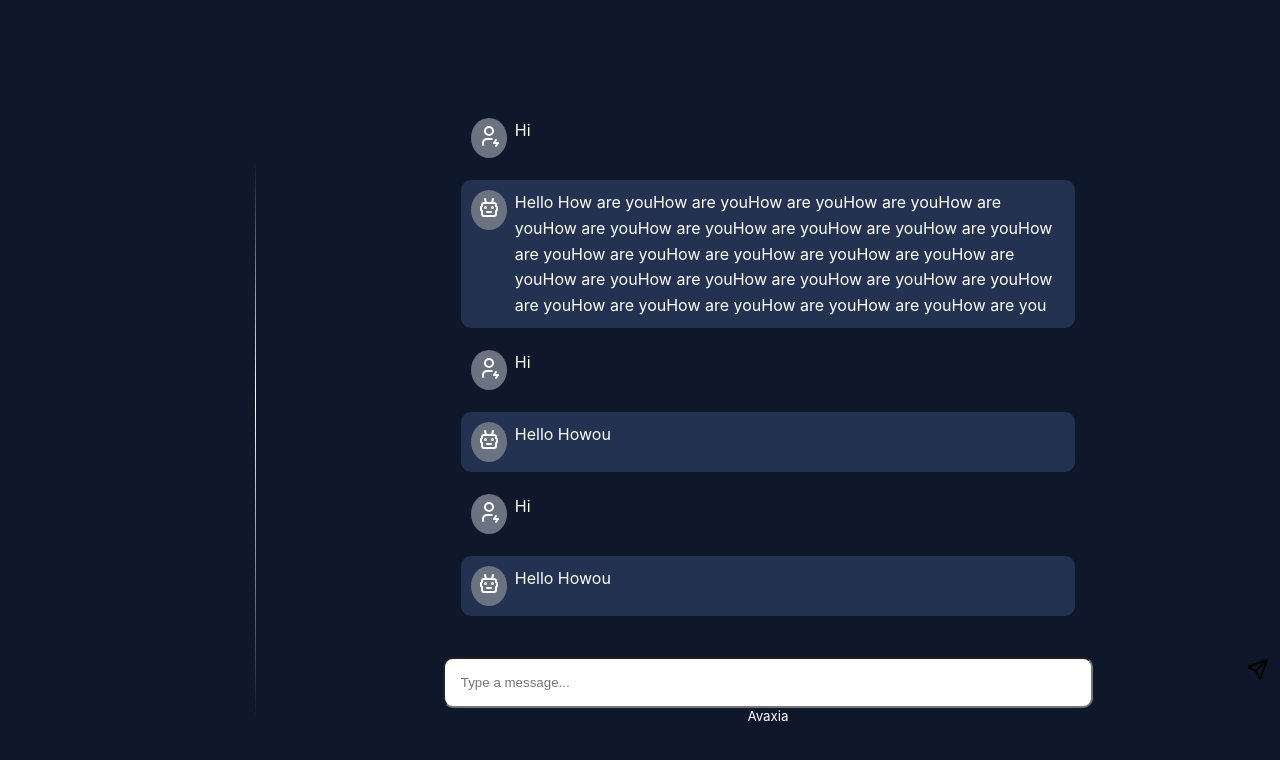
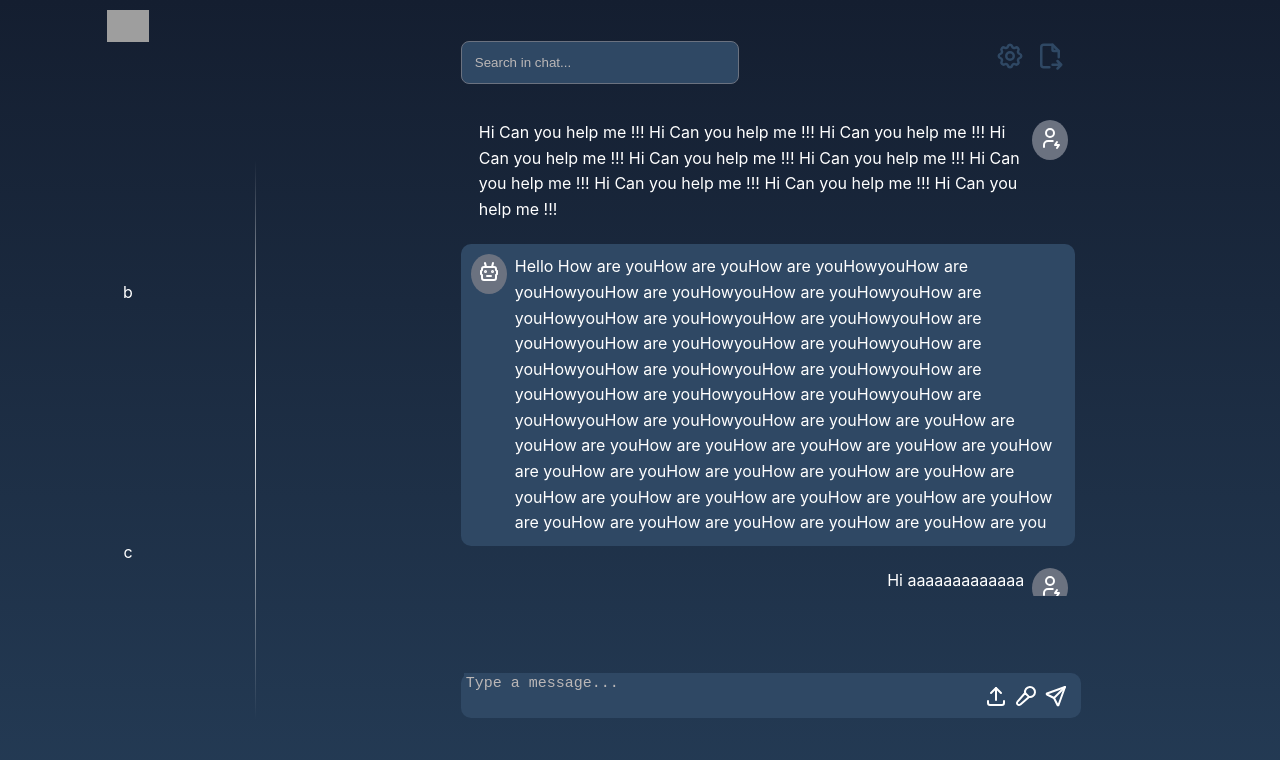
Before and after one commit to Hslimanii/chatbot, a React (Create React App) app: page / in a window 1280 px wide. Shown: the top 760 px of the page. Built offline with nearby package versions, Linux system fonts and the light colour scheme; grey boxes are pictures that could not be loaded.

Commit message:
progress

```diff
--- a/src/Chat/index.js
+++ b/src/Chat/index.js
@@ -1,75 +1,193 @@
-import React from 'react';
+import React, { useState } from "react";
 import "./styles.css";
 
 const Chat = () => {
   const chat = [
-        { role: 'user', message: 'Hi' },
-        { role: 'robot', message: 'Hello How are youHow are youHow are youHow are youHow are youHow are youHow are youHow are youHow are youHow are youHow are youHow are youHow are youHow are youHow are youHow are youHow are youHow are youHow are youHow are youHow are youHow are youHow are youHow are youHow are youHow are youHow are you' },
-        { role: 'user', message: 'Hi' },
-        { role: 'robot', message: 'Hello Howou' },
-        { role: 'user', message: 'Hi' },
-        { role: 'robot', message: 'Hello Howou' },
-        { role: 'user', message: 'Hi' },
-        { role: 'robot', message: 'Hello Howou' },
-        { role: 'robot', message: 'Hello How are youHow are youHow are youHow are youHow are youHow are youHow are youHow are youHow are youHow are youHow are youHow are youHow are youHow are youHow are youHow are youHow are youHow are youHow are youHow are youHow are youHow are youHow are youHow are youHow are youHow are youHow are you' },
-        { role: 'robot', message: 'Hello How are youHow are youHow are youHow are youHow are youHow are youHow are youHow are youHow are youHow are youHow are youHow are youHow are youHow are youHow are youHow are youHow are youHow are youHow are youHow are youHow are youHow are youHow are youHow are youHow are youHow are youHow are you' },
-        { role: 'robot', message: 'Hello How are youHow are youHow are youHow are youHow are youHow are youHow are youHow are youHow are youHow are youHow are youHow are youHow are youHow are youHow are youHow are youHow are youHow are youHow are youHow are youHow are youHow are youHow are youHow are youHow are youHow are youHow are you' },
-        { role: 'robot', message: 'Hello How are youHow are youHow are youHow are youHow are youHow are youHow are youHow are youHow are youHow are youHow are youHow are youHow are youHow are youHow are youHow are youHow are youHow are youHow are youHow are youHow are youHow are youHow are youHow are youHow are youHow are youHow are you' },
-        { role: 'robot', message: 'Hello How are youHow are youHow are youHow are youHow are youHow are youHow are youHow are youHow are youHow are youHow are youHow are youHow are youHow are youHow are youHow are youHow are youHow are youHow are youHow are youHow are youHow are youHow are youHow are youHow are youHow are youHow are you' },
+    { role: "user", message: "Hi Can you help me !!! Hi Can you help me !!! Hi Can you help me !!! Hi Can you help me !!! Hi Can you help me !!! Hi Can you help me !!! Hi Can you help me !!! Hi Can you help me !!! Hi Can you help me !!! Hi Can you help me !!! ", timestamp: "2023-11-14T12:30:00Z"  },
+    {
+      role: "robot",
+      message:
+        "Hello How are youHow are youHow are youHowyouHow are youHowyouHow are youHowyouHow are youHowyouHow are youHowyouHow are youHowyouHow are youHowyouHow are youHowyouHow are youHowyouHow are youHowyouHow are youHowyouHow are youHowyouHow are youHowyouHow are youHowyouHow are youHowyouHow are youHowyouHow are youHowyouHow are youHowyouHow are youHow are youHow are youHow are youHow are youHow are youHow are youHow are youHow are youHow are youHow are youHow are youHow are youHow are youHow are youHow are youHow are youHow are youHow are youHow are youHow are youHow are youHow are youHow are youHow are you",
+        timestamp: "2023-11-14T12:30:00Z"
+    },
+    { role: "user", message: "Hi aaaaaaaaaaaaa",timestamp: "2023-11-14T12:30:00Z"  },
+    { role: "robot", message: "Hello Howou" , timestamp: "2023-11-14T12:30:00Z" },
+    { role: "user", message: "Hi", timestamp: "2023-11-14T12:30:00Z"  },
+    { role: "robot", message: "Hello Howou",timestamp: "2023-11-14T12:30:00Z"  },
+    { role: "user", message: "Hi", timestamp: "2023-11-14T12:30:00Z"  },
+    { role: "robot", message: "Hello Howou", timestamp: "2023-11-14T12:30:00Z"  },
+    { role: "robot", message: "Hello Howou", timestamp: "2023-11-14T12:30:00Z"  },
+    { role: "robot", message: "Hello Howou", timestamp: "2023-11-14T12:30:00Z"  },
+    { role: "robot", message: "Hello Howou", timestamp: "2023-11-14T12:30:00Z"  },
+    { role: "robot", message: "cccs", timestamp: "2023-11-14T12:30:00Z"  },
+  ];
+
+  const [text, setText] = useState('');
+  const [rows, setRows] = useState(1);
+  const minRows = 1;
+  const maxRows = 3;
+
+  const handleChange = (event) => {
+    const textareaRows = event.target.value.split('\n').length;
+    setRows(Math.min(maxRows, Math.max(minRows, textareaRows)));
+    setText(event.target.value);
+  };
 
 
-    ]
+  const formatTimestamp = (timestamp) => {
+    const options = { hour: "numeric", minute: "numeric" };
+    return new Date(timestamp).toLocaleTimeString(undefined, options);
+  };
   return (
-        <div className='chat-container'>
-            <div className='sidebar'></div>
+    <div className="chat-container">
+
+
+      <div className="sidebar">
+        <div className="sidebar-header">
+       <img className="logo_avx" src="https://www.avaxiagroup.com/wp-content/themes/poey-custom-wp/assets/img/avaxia-logo.svg" alt="" />
+        </div>
+        <div className="sidebar-content">b </div>
+        <div className="sidebar-footer">c </div>
+      </div>
       <div className={chat.length > 0 ? "main-content" : ""}>
+        <div className="header">
+          {/* Add a header div with a search input */}
+          <div>
+            <input type="text" className="search-input" placeholder="Search in chat..." />
+          </div>
+          <div className="headerIcons">
+            <span className="icon-container">
+              <svg
+                xmlns="http://www.w3.org/2000/svg"
+                class="icon icon-tabler icon-tabler-settings"
+                width="30"
+                height="30"
+                viewBox="0 0 24 24"
+                stroke-width="2"
+                stroke="currentColor"
+                fill="none"
+                stroke-linecap="round"
+                stroke-linejoin="round"
+              >
+                <path stroke="none" d="M0 0h24v24H0z" fill="none"></path>
+                <path d="M10.325 4.317c.426 -1.756 2.924 -1.756 3.35 0a1.724 1.724 0 0 0 2.573 1.066c1.543 -.94 3.31 .826 2.37 2.37a1.724 1.724 0 0 0 1.065 2.572c1.756 .426 1.756 2.924 0 3.35a1.724 1.724 0 0 0 -1.066 2.573c.94 1.543 -.826 3.31 -2.37 2.37a1.724 1.724 0 0 0 -2.572 1.065c-.426 1.756 -2.924 1.756 -3.35 0a1.724 1.724 0 0 0 -2.573 -1.066c-1.543 .94 -3.31 -.826 -2.37 -2.37a1.724 1.724 0 0 0 -1.065 -2.572c-1.756 -.426 -1.756 -2.924 0 -3.35a1.724 1.724 0 0 0 1.066 -2.573c-.94 -1.543 .826 -3.31 2.37 -2.37c1 .608 2.296 .07 2.572 -1.065z"></path>
+                <path d="M9 12a3 3 0 1 0 6 0a3 3 0 0 0 -6 0"></path>
+              </svg>
+            </span>
+            <span className="icon-container">
+            <svg xmlns="http://www.w3.org/2000/svg" class="icon icon-tabler icon-tabler-file-export" width="30" height="30" viewBox="0 0 24 24" stroke-width="2" stroke="currentColor" fill="none" stroke-linecap="round" stroke-linejoin="round">
+   <path stroke="none" d="M0 0h24v24H0z" fill="none"></path>
+   <path d="M14 3v4a1 1 0 0 0 1 1h4"></path>
+   <path d="M11.5 21h-4.5a2 2 0 0 1 -2 -2v-14a2 2 0 0 1 2 -2h7l5 5v5m-5 6h7m-3 -3l3 3l-3 3"></path>
+</svg>
+            </span>
+          </div>
+        </div>
         {chat.length > 0 && (
           <div className="chat-box">
             {chat.map((item, index) => (
-                            <div key={index} className={`message-container ${item.role === 'robot' && "test"}`}>
+                         <div
+              key={index}
+              className={`message-container ${item.role === "robot" && "test"} ${item.role === "user" && "user"}`}
+            >
                 <span className="role-icon">
-                                    {item.role === 'user' ? (
-                                        <svg xmlns="http://www.w3.org/2000/svg" class="icon icon-tabler icon-tabler-user-bolt" width="24" height="24" viewBox="0 0 24 24" stroke-width="2" stroke="currentColor" fill="none" stroke-linecap="round" stroke-linejoin="round">
+                  {item.role === "user" ? (
+                    <svg
+                      xmlns="http://www.w3.org/2000/svg"
+                      class="icon icon-tabler icon-tabler-user-bolt"
+                      width="24"
+                      height="24"
+                      viewBox="0 0 24 24"
+                      stroke-width="2"
+                      stroke="currentColor"
+                      fill="none"
+                      stroke-linecap="round"
+                      stroke-linejoin="round"
+                    >
                       <path stroke="none" d="M0 0h24v24H0z" fill="none"></path>
                       <path d="M8 7a4 4 0 1 0 8 0a4 4 0 0 0 -8 0"></path>
                       <path d="M6 21v-2a4 4 0 0 1 4 -4h4c.267 0 .529 .026 .781 .076"></path>
                       <path d="M19 16l-2 3h4l-2 3"></path>
                     </svg>
                   ) : (
-                                        <svg xmlns="http://www.w3.org/2000/svg" class="icon icon-tabler icon-tabler-robot" width="24" height="24" viewBox="0 0 24 24" stroke-width="2" stroke="currentColor" fill="none" stroke-linecap="round" stroke-linejoin="round">
+                    <svg
+                      xmlns="http://www.w3.org/2000/svg"
+                      class="icon icon-tabler icon-tabler-robot"
+                      width="24"
+                      height="24"
+                      viewBox="0 0 24 24"
+                      stroke-width="2"
+                      stroke="currentColor"
+                      fill="none"
+                      stroke-linecap="round"
+                      stroke-linejoin="round"
+                    >
                       <path stroke="none" d="M0 0h24v24H0z" fill="none"></path>
                       <path d="M7 7h10a2 2 0 0 1 2 2v1l1 1v3l-1 1v3a2 2 0 0 1 -2 2h-10a2 2 0 0 1 -2 -2v-3l-1 -1v-3l1 -1v-1a2 2 0 0 1 2 -2z"></path>
                       <path d="M10 16h4"></path>
-                                            <circle cx="8.5" cy="11.5" r=".5" fill="currentColor"></circle>
-                                            <circle cx="15.5" cy="11.5" r=".5" fill="currentColor"></circle>
+                      <circle
+                        cx="8.5"
+                        cy="11.5"
+                        r=".5"
+                        fill="currentColor"
+                      ></circle>
+                      <circle
+                        cx="15.5"
+                        cy="11.5"
+                        r=".5"
+                        fill="currentColor"
+                      ></circle>
                       <path d="M9 7l-1 -4"></path>
                       <path d="M15 7l1 -4"></path>
                     </svg>
                   )}
                 </span>
-                                <div className="message">{item.message}</div>
+                <div className="message">
+                    {item.message}
                     </div>
+                           </div>
+
             ))}
           </div>
         )}
-                <div className='chat-input'>
-                    <div className='wraptest'>
-                        <div className='items_wrapper'>
-                            <input type='text' className='input_class' placeholder='Type a message...' />
-                            <span className='send_icon'>
-                                <svg xmlns="http://www.w3.org/2000/svg" class="icon icon-tabler icon-tabler-send" width="24" height="24" viewBox="0 0 24 24" stroke-width="2" stroke="currentColor" fill="none" stroke-linecap="round" stroke-linejoin="round">
+     <div className="chat-input">
+  <div className="wraptest">
+    <div class="input-container">
+        <svg xmlns="http://www.w3.org/2000/svg" class="iconSend icon-tabler icon-tabler-send" width="24" height="24" viewBox="0 0 24 24" stroke-width="2" stroke="currentColor" fill="none" stroke-linecap="round" stroke-linejoin="round">
         <path stroke="none" d="M0 0h24v24H0z" fill="none"></path>
         <path d="M10 14l11 -11"></path>
         <path d="M21 3l-6.5 18a.55 .55 0 0 1 -1 0l-3.5 -7l-7 -3.5a.55 .55 0 0 1 0 -1l18 -6.5"></path>
       </svg>
-                            </span>
+      <svg xmlns="http://www.w3.org/2000/svg" class="iconMicro icon-tabler icon-tabler-microphone-2" width="24" height="24" viewBox="0 0 24 24" stroke-width="2" stroke="currentColor" fill="none" stroke-linecap="round" stroke-linejoin="round">
+   <path stroke="none" d="M0 0h24v24H0z" fill="none"></path>
+   <path d="M15 12.9a5 5 0 1 0 -3.902 -3.9"></path>
+   <path d="M15 12.9l-3.902 -3.899l-7.513 8.584a2 2 0 1 0 2.827 2.83l8.588 -7.515z"></path>
+</svg>
+<svg xmlns="http://www.w3.org/2000/svg" class="iconUpload icon-tabler icon-tabler-upload" width="24" height="24" viewBox="0 0 24 24" stroke-width="2" stroke="currentColor" fill="none" stroke-linecap="round" stroke-linejoin="round">
+   <path stroke="none" d="M0 0h24v24H0z" fill="none"></path>
+   <path d="M4 17v2a2 2 0 0 0 2 2h12a2 2 0 0 0 2 -2v-2"></path>
+   <path d="M7 9l5 -5l5 5"></path>
+   <path d="M12 4l0 12"></path>
+</svg>
+
+
+<div className="input_class">
+<textarea
+        type="text"
+        className="textarea_class"
+        rows={rows}
+         onChange={handleChange}
+        placeholder="Type a message..."
+      />
 </div>
-                        <small className='input_small'> Avaxia</small>
+
+    </div>
+    {/* <small className="input_small"> Avaxia</small> */}
   </div>
 </div>
       </div>
     </div>
   );
-}
+};
 
 export default Chat;
--- a/src/Chat/styles.css
+++ b/src/Chat/styles.css
@@ -2,20 +2,32 @@
 
 body {
   margin: 0;
+  background: #141E30;  /* fallback for old browsers */
+background: -webkit-linear-gradient(to top, #243B55, #141E30);  /* Chrome 10-25, Safari 5.1-6 */
+background: linear-gradient(to top, #243B55, #141E30); /* W3C, IE 10+/ Edge, Firefox 16+, Chrome 26+, Opera 12+, Safari 7+ */
+
 }
 
 .chat-container {
   display: flex;
   height: 100vh;
-  background-color: #0F172A;
+  /* background-color: #0F172A; */
 }
 
 .sidebar {
  /* 20% of the space */
   width: 20%;
   height: 100%;
-  background-color: #0F172A;
+  /* background-color: #0F172A; */
   position: relative; /* Add position relative to the sidebar */
+  display: flex;
+  flex-direction: column;
+  color:white;
+  align-items: center;
+  gap: 30%;
+}
+.sidebar-header{
+  padding-top: 4%
 }
 .sidebar::after {
     content: "";
@@ -36,29 +48,33 @@ body {
 /* Chat container styles */
 .main-content {
   flex: 1;
-    height: 80%;
-    /* overflow-y: scroll; */
-    padding-top: 8%;
+    height: 100%;
   }
 
   /* Chat box styles */
   .chat-box {
     width: 60%;
-    height: 80%;
+    height: 60%;
     margin: 0 auto;
     padding: 6px;
     overflow-y: scroll;
      /* Hide the scrollbar for webkit browsers (Chrome, Safari) */
      scrollbar-width: thin;
      scrollbar-color: transparent transparent;
+
   }
   /* Hide the scrollbar for non-webkit browsers (Firefox) */
 .chat-box::-webkit-scrollbar {
-    width: 12px; /* Adjust as needed */
+    width: 3px; /* Adjust as needed */
+    padding: 50px !important;
+    margin: 50px !important;
 }
 
 .chat-box::-webkit-scrollbar-thumb {
-    background-color: transparent;
+    background-color: #2f4864;
+    padding: 50px !important;
+    margin: 50px !important;
+
 }
 
 .chat-box::-webkit-scrollbar-track {
@@ -71,6 +87,23 @@ body {
     padding: 10px;
 
   }
+  /* Adjust styles for user's message */
+/* Adjust styles for user's message */
+/* Adjust styles for user's message */
+.message-container.user {
+  flex-direction: row-reverse; /* Change the direction to reverse the order of flex items */
+  justify-content: flex-start; /* Align user's messages to the left */
+}
+
+.message-container.user .role-icon {
+  margin-left: 0; /* Remove margin-left for user's role-icon */
+  margin-right: -3px; /* Add margin-right for user's role-icon */
+}
+
+.message-container.user .message {
+  margin-left: 8px; /* Add margin-left for user's message */
+  margin-right: 8px; /* Remove margin-right for user's message */
+}
 
   /* Role icon styles */
   .role-icon {
@@ -88,39 +121,15 @@ body {
     line-height: 1.6;
   }
   .test {
-    background: #243252;
+    background: #2f4864;
     border-radius: 10px;
   }
 
 
 
 
-  .chat-input{
-    /* display: flex;
-    justify-content: center; */
-    /* flex-direction: column; */
-    height: 20%;
-    /* width: 100%; */
-    /* align-items: center; */
-    /* width: 60%;
-    margin: 0 auto;
-    padding: 6px; */
-    /*justify center*/
-  }
-  .wraptest {
-    display: flex;
-    flex-direction: column;
-    align-items: center;
-    width: 100%;
-    height: 100%;
-    justify-content: center;
 
-  }
-  .input_class{
-    padding: 1rem;
-    border-radius: 10px;
-    width: 60%;
-  }
+
   .input_small{
     color:white;
   }
@@ -135,3 +144,142 @@ body {
     right: 10px; /* Adjust the right position as needed */
     cursor: pointer; /* Optional: Add a pointer cursor to indicate interactivity */
 }
+/* Add these styles to styles.css */
+
+.header {
+  display: flex;
+  justify-content: space-between;
+  margin: 0 auto;
+  width: 60%;
+  margin-bottom:20px;
+  padding-top:4%
+}
+
+.search-input {
+  padding: 13px;
+  border-radius: 8px;
+  border: 1px solid #6B7280; /* Adjust the border color as needed */
+  margin-right: 10px;
+  width: 250px; /* Adjust the width as needed */
+  color: white; /* Adjust the text color as needed */
+  background-color: #2f4864; /* Adjust the background color as needed */
+}
+/* placeholder searchinput  */
+.search-input::-webkit-input-placeholder {
+   color: rgb(187, 183, 183);
+}
+.headerIcons{
+  color: #43588b;
+  size: 25px;
+  cursor: pointer;
+}
+.headerIcons:hover{
+  color: #fff;
+}
+
+.icon-container {
+  color: #2f4864;
+  size: 25px;
+  cursor: pointer;
+  margin-right: 10px; /* Add some spacing between icons */
+}
+
+.icon-container:hover {
+  color: #fff;
+}
+
+
+
+
+
+.chat-input {
+  height: 25%;
+}
+
+.wraptest {
+  display: flex;
+  flex-direction: column;
+  align-items: center;
+  width: 100%;
+  height: 100%;
+  justify-content: center;
+}
+
+.input-container {
+  position: relative;
+  width: 60%;
+}
+
+
+.input_class {
+  /* padding: 1rem; */
+  border-radius: 10px;
+  width: 100%;
+  /* padding-left: 40px; */
+  background-color:#2f4864;
+  padding: 0 3px 20px;
+}
+.textarea_class{
+  /* border-radius: 10px; */
+  width: 75%;
+  color: white;
+  font-size: 15px;
+
+  background-color:#2f4864;
+  border: none;
+  overflow: auto;
+  outline: none;
+
+  -webkit-box-shadow: none;
+  -moz-box-shadow: none;
+  box-shadow: none;
+
+  resize: none; /*remove the resize handle on the bottom right*/
+
+}
+.textarea_class::-webkit-input-placeholder {
+   color: rgb(187, 183, 183);
+}
+.textarea_class::-webkit-scrollbar {
+    background-color: #2f4864;
+    width: 3px;
+}
+.textarea_class::-webkit-scrollbar-thumb {
+    background-color: #c8c8c8;
+    padding: 10px !important;
+    margin: 20px !important;
+}
+.iconSend,
+.iconMicro,
+.iconUpload {
+  position: absolute;
+  top: 50%;
+  transform: translateY(-50%);
+  color:white;
+  cursor: pointer;
+
+}
+
+.iconSend {
+  left: 95%;
+}
+
+.iconMicro {
+  left: 95%;
+  margin-left: -30px;
+}
+
+.iconUpload {
+  left: 95%;
+  margin-left: -60px;
+}
+
+/* spacing between icons */
+.logo_avx{
+  display: block;
+  height: 32px;
+  max-width: 100%;
+  margin: 0;
+  border: 0;
+  outline: 0;
+}
```
Lines whose indentation alone changed are shown as unchanged.
